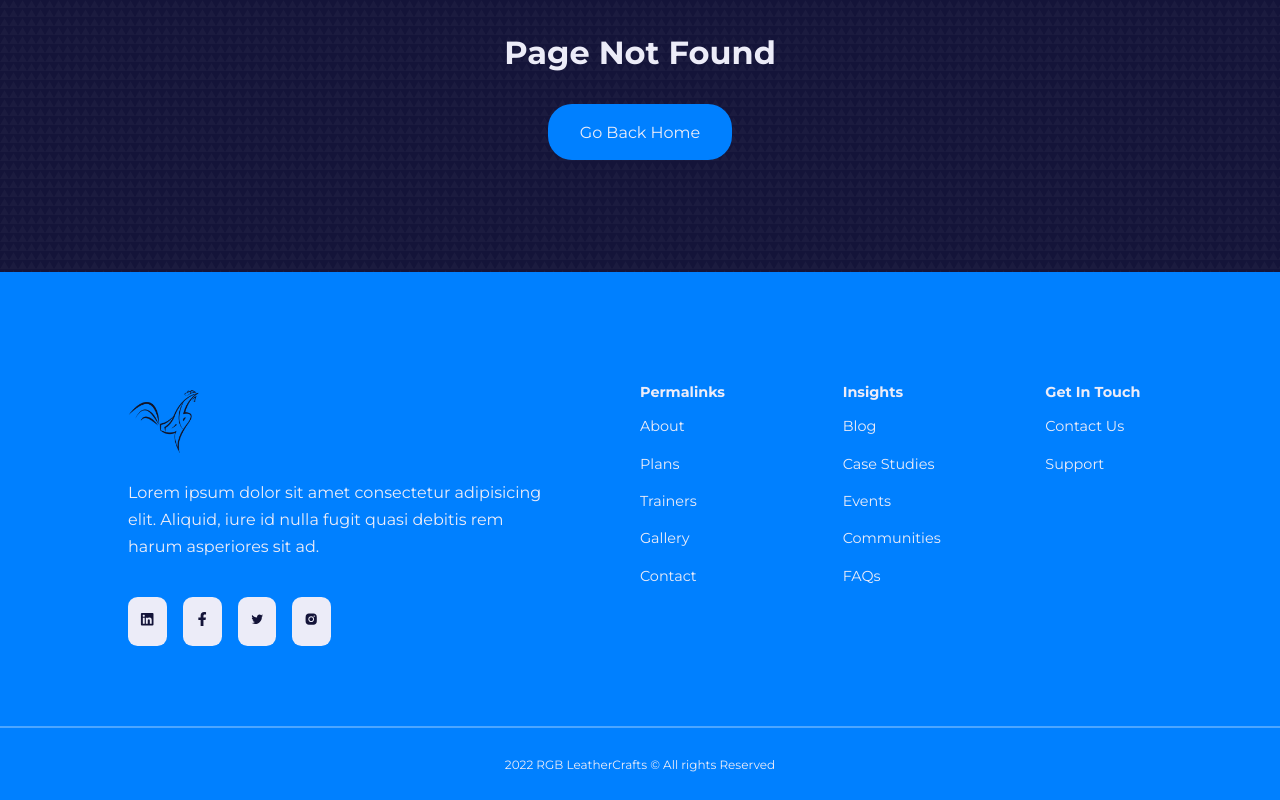
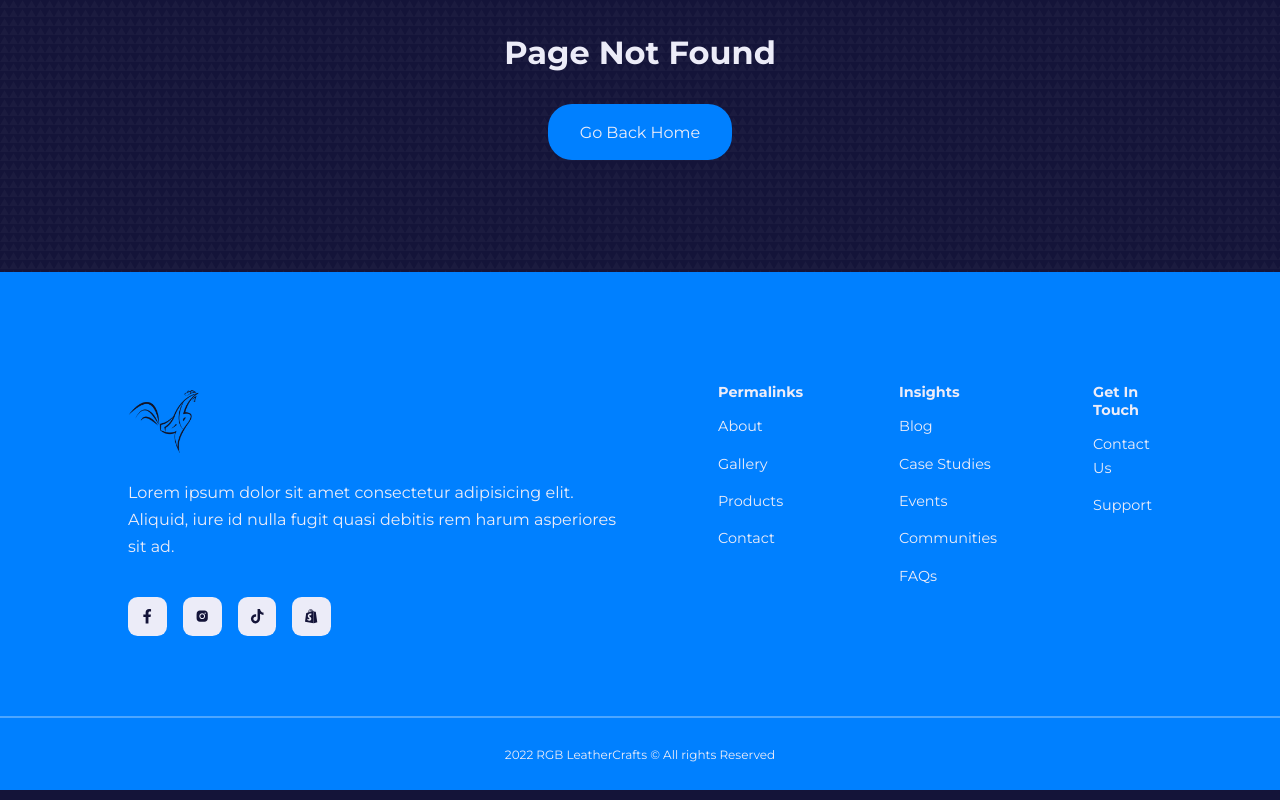
Before and after one commit to kodesand/React-website, a React (Vite) app: page /plans in a window 1280 px wide. Shown: the part 334-1134 px from the top of the page. Built offline with nearby package versions, Linux system fonts and the light colour scheme.

Commit message:
fix icons shape from footer and contact

```diff
--- a/src/components/Footer/index.jsx
+++ b/src/components/Footer/index.jsx
@@ -1,6 +1,6 @@
 import { Link } from 'react-router-dom'
 import Logo from '/images/logo.png'
-import { FaLinkedin, FaFacebookF } from 'react-icons/fa'
+import { FaLinkedin, FaFacebookF, FaTiktok, FaShopify } from 'react-icons/fa'
 import { AiOutlineTwitter, AiFillInstagram } from 'react-icons/ai'
 
 import './style.css'
@@ -19,41 +19,41 @@ const Footer = () => {
           </p>
           <div className='footer__socials'>
             <a
-              href='https://linkedin.com'
-              target='_blank'
-              rel='noreferrer noopener'
-            >
-              <FaLinkedin />
-            </a>
-            <a
-              href='https://FACEBOOK.com'
+              href='https://facebook.com/tatakrgb'
               target='_blank'
               rel='noreferrer noopener'
             >
               <FaFacebookF />
             </a>
             <a
-              href='https://twitter.com'
-              target='_blank'
-              rel='noreferrer noopener'
-            >
-              <AiOutlineTwitter />
-            </a>
-            <a
-              href='https://instagram.com'
+              href='https://instagram.com/rgbleathercrafts'
               target='_blank'
               rel='noreferrer noopener'
             >
               <AiFillInstagram />
             </a>
+            <a
+              href='https://tiktok.com/@tatakrgb'
+              target='_blank'
+              rel='noreferrer noopener'
+            >
+              <FaTiktok />
+            </a>
+            <a
+              href='https://shp.ee/9gzr4gx'
+              target='_blank'
+              rel='noreferrer noopener'
+            >
+              <FaShopify />
+            </a>
           </div>
         </article>
+        <div className='permalinks'>
           <article>
             <h4>Permalinks</h4>
             <Link to='/about'>About</Link>
-          <Link to='/plans'>Plans</Link>
-          <Link to='/trainers'>Trainers</Link>
             <Link to='/gallery'>Gallery</Link>
+            <Link to='/products'>Products</Link>
             <Link to='/contact'>Contact</Link>
           </article>
           <article>
@@ -70,6 +70,7 @@ const Footer = () => {
             <Link to='/s'>Support</Link>
           </article>
         </div>
+      </div>
       <div className='footer__copyright'>
         <small>2022 RGB LeatherCrafts &copy; All rights Reserved</small>
       </div>
--- a/src/components/Footer/style.css
+++ b/src/components/Footer/style.css
@@ -8,7 +8,7 @@ footer {
 
 .footer__container {
   display: grid;
-  grid-template-columns: 26rem 1fr 1fr 1fr;
+  grid-template-columns: 2fr 1fr;
   gap: 6rem;
 }
 
@@ -19,6 +19,12 @@ footer {
   gap: 0.8rem;
 }
 
+.permalinks {
+  display: grid;
+  grid-template-columns: 1fr 1fr 1fr;
+  gap: 6rem;
+}
+
 .footer__container article p {
   margin-top: 0.6rem;
   font-size: 1rem;
@@ -27,6 +33,7 @@ footer {
 .footer__socials {
   margin-top: 1.5rem;
   display: flex;
+  align-items: flex-end;
   gap: 1rem;
   align-items: center;
 }
@@ -37,6 +44,8 @@ footer {
   border: 1px solid transparent;
   border-radius: 0.6rem;
   transition: var(--transition);
+  display: grid;
+  place-items: center;
 }
 
 .footer__socials svg {
@@ -55,3 +64,12 @@ footer {
   border-top: 2px solid var(--color-primary-variant);
   margin-top: 5rem;
 }
+
+/* media queries (medium screens) */
+@media screen and (max-width: 1024px) {
+  .footer__container {
+    display: grid;
+    grid-template-columns: 1fr;
+    gap: 6rem;
+  }
+}
--- a/src/index.css
+++ b/src/index.css
@@ -85,7 +85,7 @@ img {
 }
 .btn.sm {
   padding: 0.4rem 1.2rem;
-  font-size: 0.9rem;
+  font-size: 0.8rem;
 }
 .btn.sm:hover {
   background-color: var(--color-gray-400);
--- a/src/pages/contact/contact.css
+++ b/src/pages/contact/contact.css
@@ -16,6 +16,8 @@
   transition: var(--transition);
   padding: 2rem;
   border-radius: 1.5rem;
+  display: grid;
+  place-items: center;
 }
 
 .contact__wrapper a:hover {
```
Lines whose indentation alone changed are shown as unchanged.
